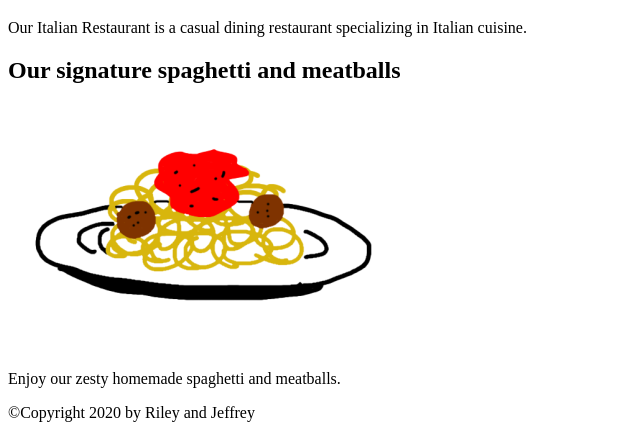
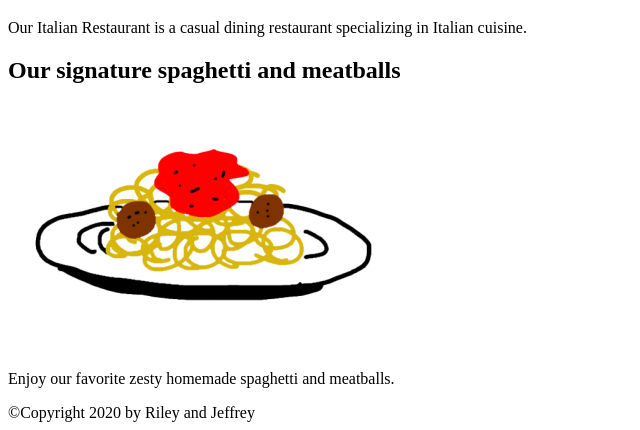
Before and after one commit to TommyPhantastic/italian_restaurant, a plain HTML site: page public_html/index.html in a window 1280 px wide. Shown: the part 613-1043 px from the top of the page, without its empty margins (0-640 px from the left). Drawn offline with Linux system fonts and the light colour scheme.

Commit message:
Updated index

```diff
--- a/public_html/index.html
+++ b/public_html/index.html
@@ -46,7 +46,7 @@
 
 		<h2>Our signature spaghetti and meatballs</h2>
 		<img src="img/specialspaghetti.png" alt="Spaghetti" />
-		<p>Enjoy our zesty homemade spaghetti and meatballs.</p>
+		<p>Enjoy our favorite zesty homemade spaghetti and meatballs.</p>
 		<footer>
 			&copy;Copyright 2020 by Riley and Jeffrey
 		</footer>
```
